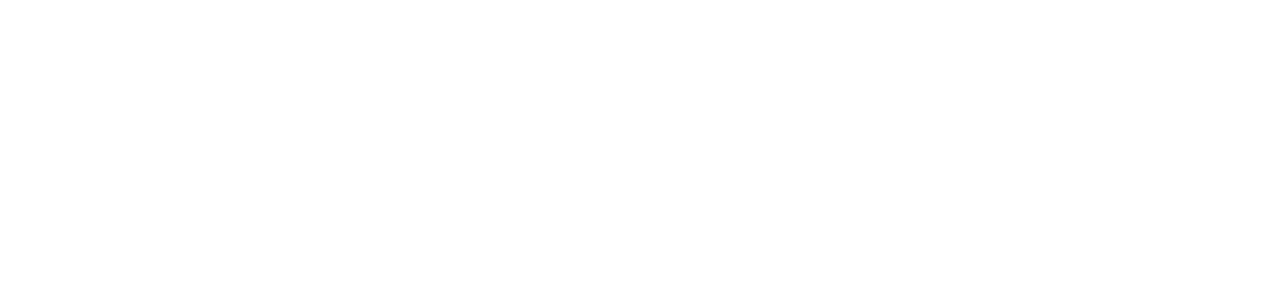
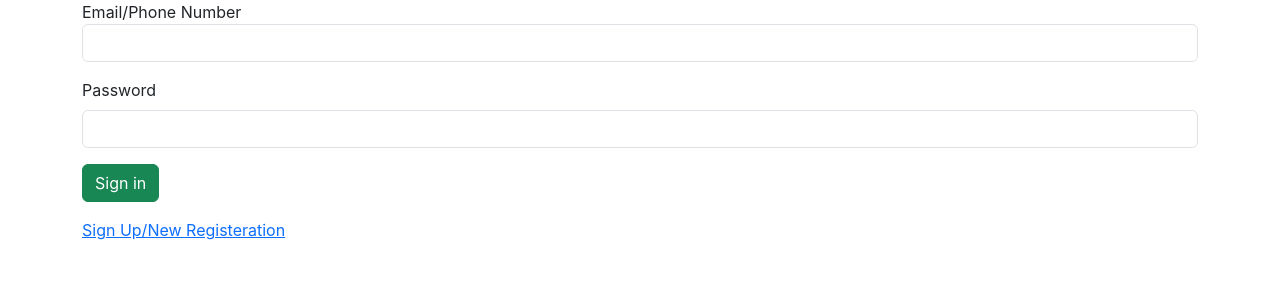
Before and after one commit to sani4618/broadbandproviderfrontend-app, a React (Create React App) app: page /login in a window 1280 px wide. Before the commit this address had no page. Shown: the top 300 px of the page. Built offline with nearby package versions, Linux system fonts and the light colour scheme.

Commit message:
reading part updated

```diff
--- a/src/App.js
+++ b/src/App.js
@@ -5,6 +5,7 @@ import { BrowserRouter, Route, Router, Routes } from 'react-router-dom';
 import Addcustomer from './components/Addcustomer';
 import Search from './components/Search';
 import Delete from './components/Delete';
+import Login from './components/Login';
 
 function App() {
   return (
@@ -15,6 +16,7 @@ function App() {
       <Route path="/Addcus"exact element={<Addcustomer/>}/>
       <Route path="/search"exact element={<Search/>}/>
       <Route path="/delete"exact element={<Delete/>}/>
+      <Route path="/login" exact element={<Login/>}/>
       </Routes>
 
       </BrowserRouter>
--- a/src/components/Addcustomer.jsx
+++ b/src/components/Addcustomer.jsx
@@ -88,6 +88,9 @@ const Addcustomer = () => {
                         <div className="col col-12 col-sm-12 col-md-12 col-lg-12 col-xl-12 col-xxl-12">
                             <button onClick={displayReg} className="btn btn-success">Add Customer</button>
                         </div>
+                        <div className="col col-12 col-sm-12 col-md-12 col-lg-12 col-xl-12 col-xxl-12">
+                            <a href="/">Back to home</a>
+                        </div>
                     </div>
                 </div>
             </div>
--- a/src/components/Header.jsx
+++ b/src/components/Header.jsx
@@ -24,7 +24,7 @@ const Header = () => {
                           <a className="nav-link active" aria-current="page" href="/">Home</a>
                         </li>
                         <li className="nav-item">
-                          <a className="nav-link active" aria-current="page" href="/Addcus">Add Customer</a>
+                          <a className="nav-link active" aria-current="page" href="/login">Login</a>
                         </li>
                         <li className="nav-item">
                           <a className="nav-link active" aria-current="page" href="/search">Search</a>
--- /dev/null
+++ b/src/components/Login.jsx
@@ -0,0 +1,32 @@
+import React from 'react'
+
+const Login = () => {
+  return (
+    <div>
+        <div className="container">
+            <div className="row">
+                <div className="col col-12 col-sm-12 col-md-12 col-lg-12 col-xl-12 col-xxl-12">
+                    <div className="row g-3">
+                        <div className="col col-12 col-sm-12 col-md-12 col-lg-12 col-xl-12 col-xxl-12">
+                            <label htmlFor="" className="form label">Email/Phone Number</label>
+                            <input type="text" className="form-control" />
+                        </div>
+                        <div className="col col-12 col-sm-12 col-md-12 col-lg-12 col-xl-12 col-xxl-12">
+                            <label htmlFor="" className="form-label">Password</label>
+                            <input type="password" name="" id="" className="form-control" />
+                        </div>
+                        <div className="col col-12 col-sm-12 col-md-12 col-lg-12 col-xl-12 col-xxl-12">
+                            <button className="btn btn-success">Sign in</button>
+                        </div>
+                        <div className="col col-12 col-sm-12 col-md-12 col-lg-12 col-xl-12 col-xxl-12">
+                            <a href="/Addcus">Sign Up/New Registeration</a>
+                        </div>
+                    </div>
+                </div>
+            </div>
+        </div>
+    </div>
+  )
+}
+
+export default Login
```
